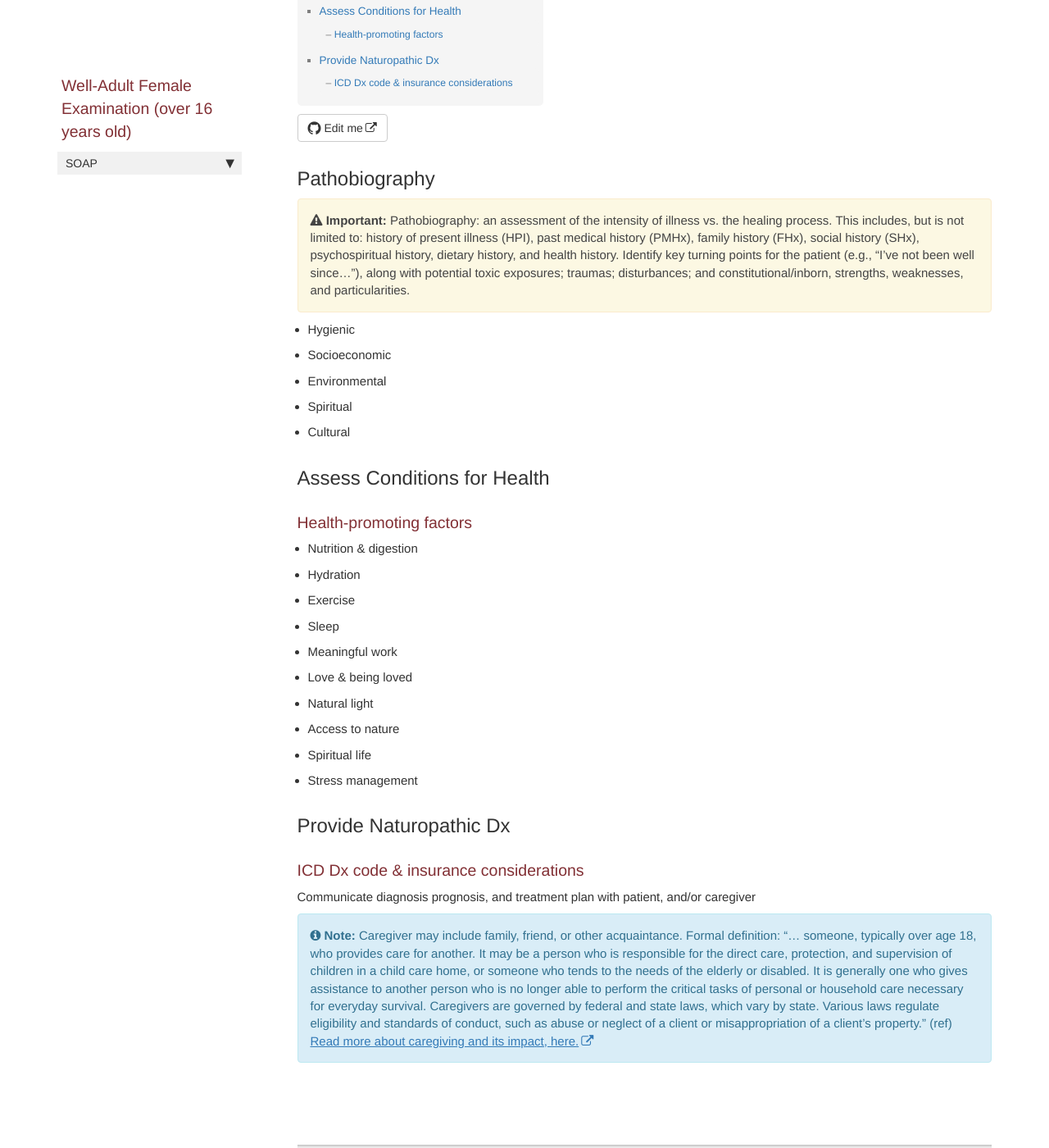
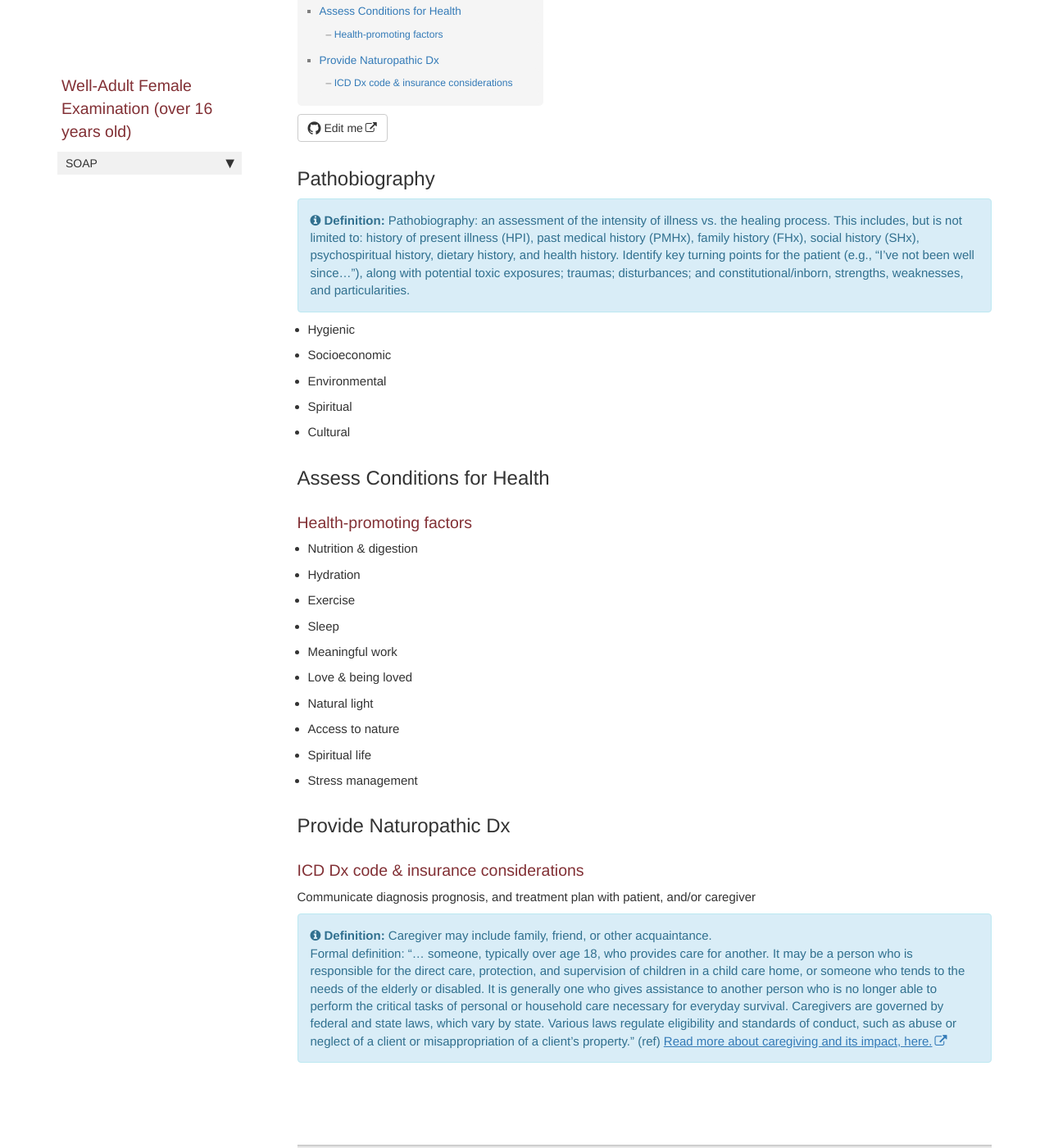
Before and after one commit to naturemed/naturemed.github.io, a Jekyll site: the page built from pages/epa/001/epa_assessment.md, in a window 1280 px wide and 1400 px high, scrolled down 198 px. Shown: the whole window at 82% size. Built offline with Jekyll 4.4.1, drawn with Linux system fonts in a browser that asks for light colours; comment, search, counter and statistics services are not loaded.

Commit message:
Update epa_assessment.md

```diff
--- a/pages/epa/001/epa_assessment.md
+++ b/pages/epa/001/epa_assessment.md
@@ -9,7 +9,7 @@ permalink: epa_assessment_1.html
 ---
 
 ## Pathobiography
-{% include important.html content= 'Pathobiography: an assessment of the intensity of illness vs. the healing process. This includes, but is not limited to: history of present illness (HPI), past medical history (PMHx), family history (FHx), social history (SHx), psychospiritual history, dietary history, and  health history. Identify key turning points for the patient (e.g., “I’ve  not  been well since…”), along with potential toxic exposures; traumas; disturbances; and constitutional/inborn, strengths, weaknesses, and particularities.' %}
+{% include definition.html content= 'Pathobiography: an assessment of the intensity of illness vs. the healing process. This includes, but is not limited to: history of present illness (HPI), past medical history (PMHx), family history (FHx), social history (SHx), psychospiritual history, dietary history, and  health history. Identify key turning points for the patient (e.g., “I’ve  not  been well since…”), along with potential toxic exposures; traumas; disturbances; and constitutional/inborn, strengths, weaknesses, and particularities.' %}
 - Hygienic
 - Socioeconomic
 - Environmental
@@ -34,4 +34,4 @@ permalink: epa_assessment_1.html
 
 ### ICD Dx code & insurance considerations
 Communicate diagnosis prognosis, and treatment plan with patient, and/or caregiver
-{% include note.html content= 'Caregiver may include family, friend, or other acquaintance. Formal definition: “... someone, typically over age 18, who provides care for another. It may be a person who is responsible for the direct care, protection, and supervision of children in a child care home, or someone who tends to the needs of the elderly or disabled. It is generally one who gives assistance to another person who is no longer able to perform the critical tasks of personal or household care necessary for everyday survival. Caregivers are governed by federal and state laws, which vary by state. Various laws regulate eligibility and standards of conduct, such as abuse or neglect of a client or misappropriation of a client’s property.” (ref) [Read more about caregiving and its impact, here.](https://www.cdc.gov/aging/caregiving/index.htm)' %}
+{% include definition.html content= 'Caregiver may include family, friend, or other acquaintance.<br> Formal definition: “... someone, typically over age 18, who provides care for another. It may be a person who is responsible for the direct care, protection, and supervision of children in a child care home, or someone who tends to the needs of the elderly or disabled. It is generally one who gives assistance to another person who is no longer able to perform the critical tasks of personal or household care necessary for everyday survival. Caregivers are governed by federal and state laws, which vary by state. Various laws regulate eligibility and standards of conduct, such as abuse or neglect of a client or misappropriation of a client’s property.” (ref) [Read more about caregiving and its impact, here.](https://www.cdc.gov/aging/caregiving/index.htm)' %}
```
